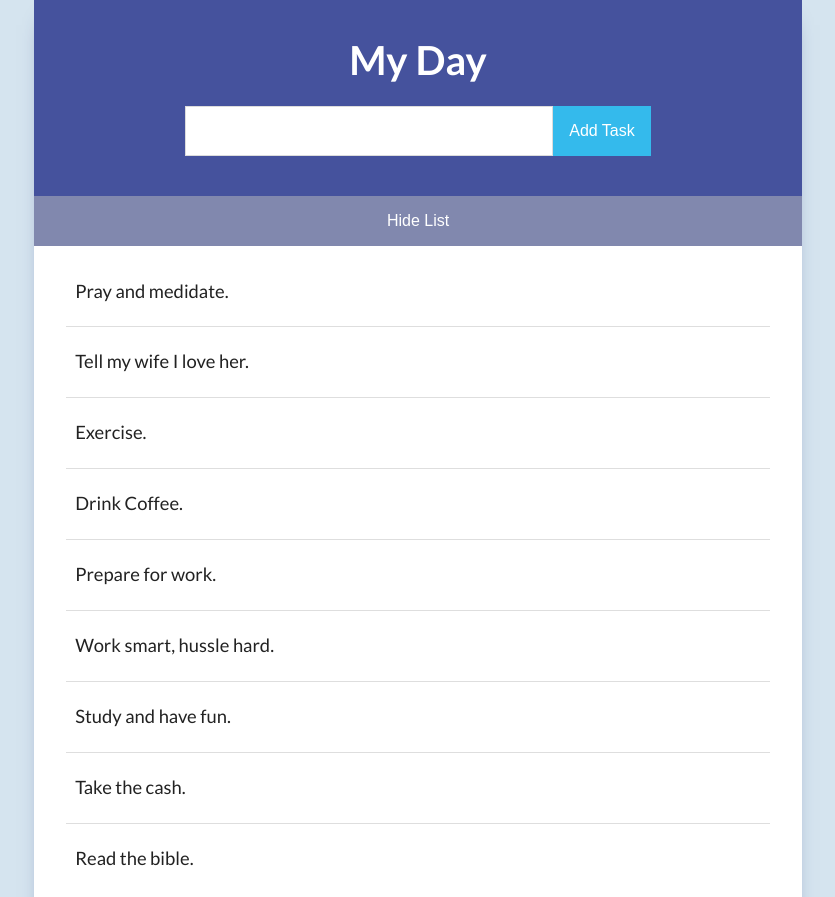
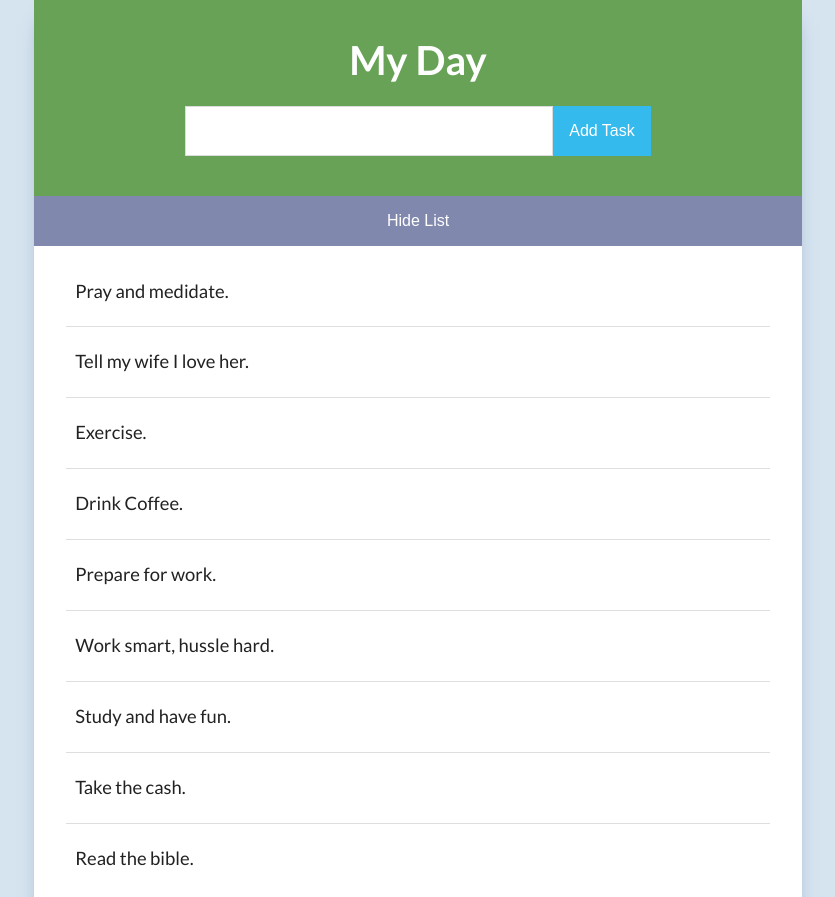
Before and after one commit to TeamAbella060420/U6-JavaScript-DOM, a plain HTML site: page index.html in a window 1280 px wide. Shown: the top 897 px of the page, without its empty margins (222-1057 px from the left). Drawn offline with Linux system fonts and the light colour scheme.

Commit message:
Update style.css

```diff
--- a/css/style.css
+++ b/css/style.css
@@ -2,7 +2,7 @@
 @import 'https://fonts.googleapis.com/css?family=Lato:400,700';
 
 :root {
-  --color-main: #45529d;
+  --color-main: #67a256;
   --color-hide: #8188ae;
   --color-hide-dark: #7178a0;
   --color-add: #34baec;
```
